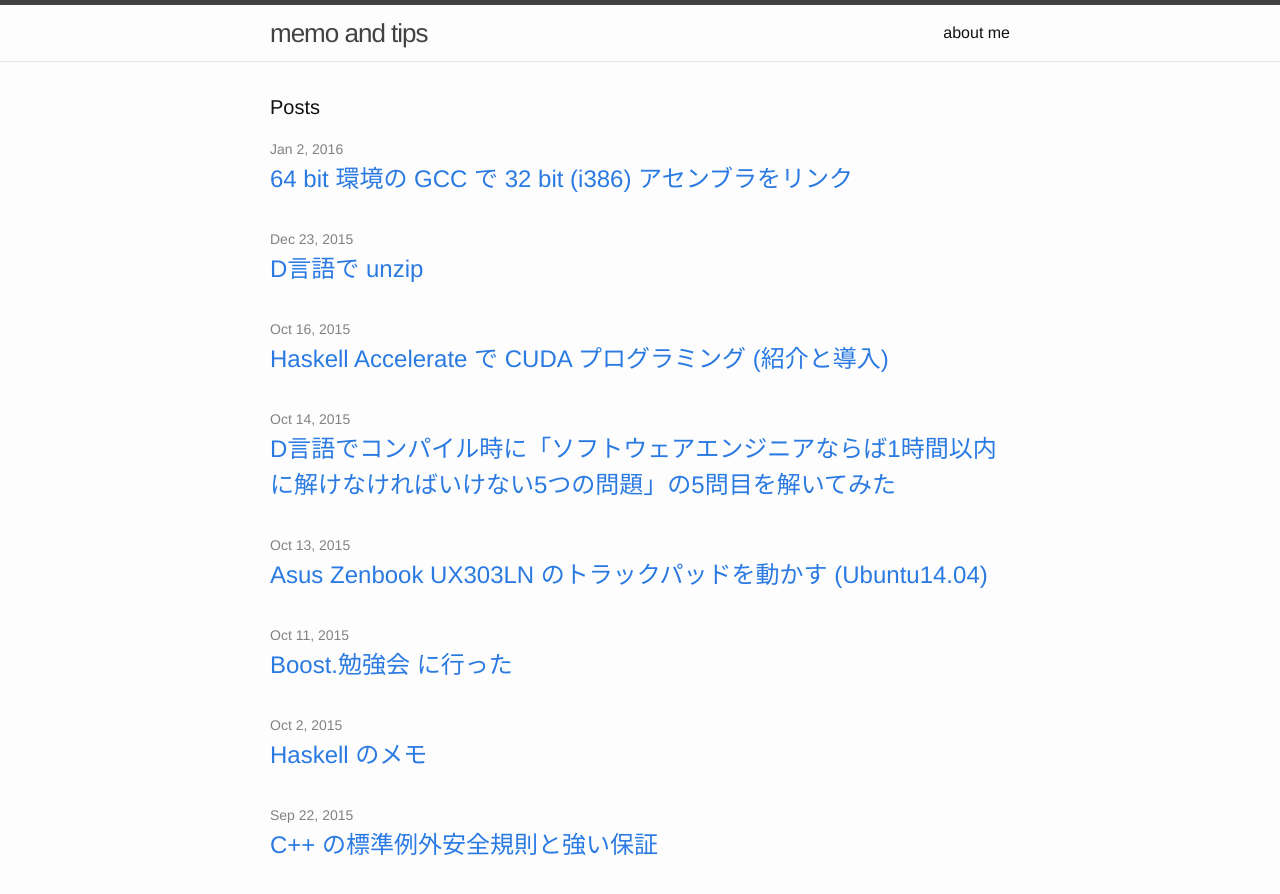
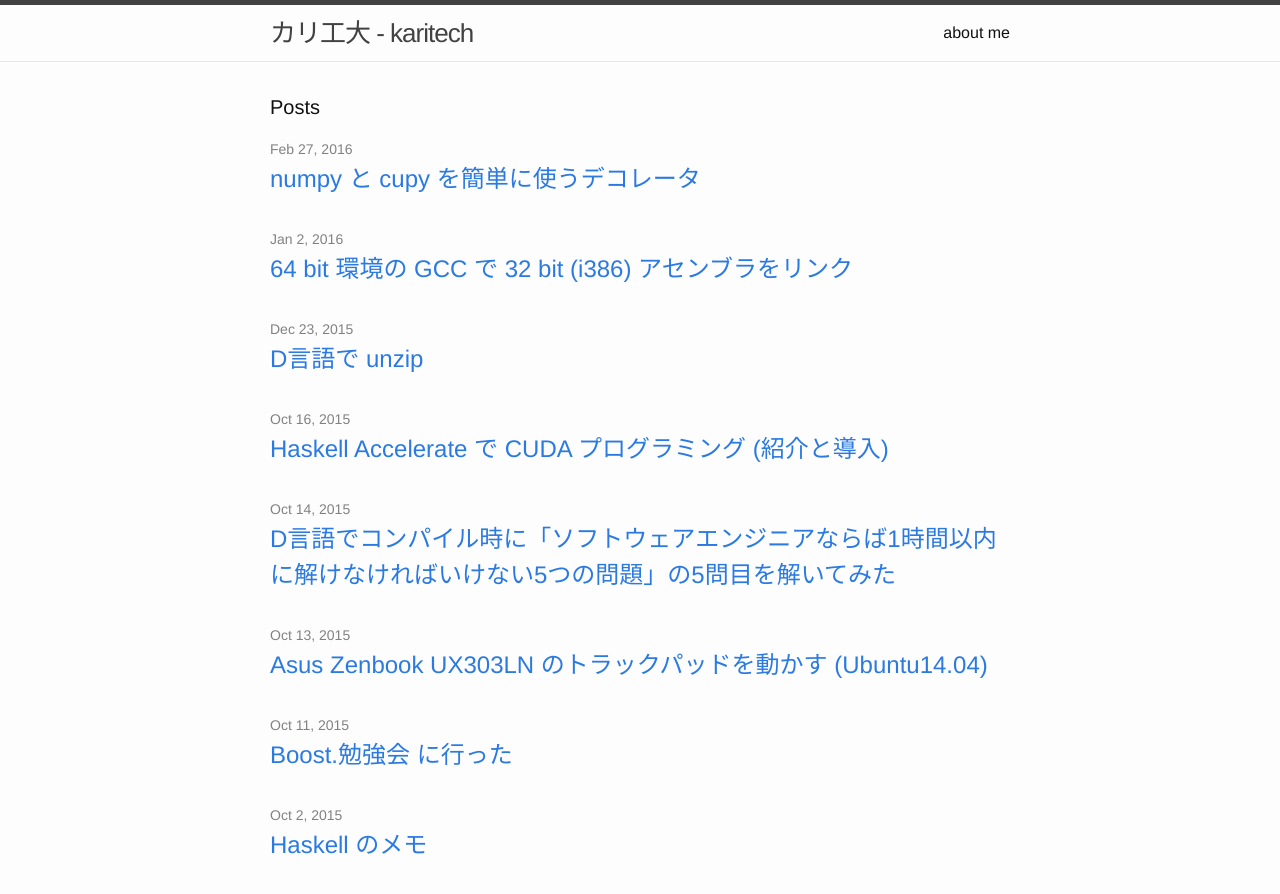
Before and after one commit to ShigekiKarita/shigekikarita.github.io, a Jekyll site: the page built from index.html, in a window 1280 px wide and 900 px high. Shown: the top 894 px of the window. Built offline with Jekyll 4.4.1, drawn with Linux system fonts in a browser that asks for light colours; some of the changed lines change nothing that is shown.

Commit message:
雑なコミット

```diff
--- a/_config.yml
+++ b/_config.yml
@@ -1,5 +1,5 @@
 # Site settings
-title: memo and tips
+title: カリ工大 - karitech
 email: shigekikarita@gmail.com
 description: > # this means to ignore newlines until "baseurl:"
   blog on machine learning and computer science.
--- /dev/null
+++ b/_posts/2016-02-27-018.md
@@ -0,0 +1,67 @@
+---
+layout: post
+title: numpy と cupy を簡単に使うデコレータ
+comments: true
+---
+
+久しぶりです。修論も終わり、出張の準備も落ち着いたので、ちょっとした tips とかまた書き溜めていこうと思います。サイト名も急な思いつきで変更しました...^^;
+
+ところで、python で高速な数値計算を実現する numpy、それと大体互換性のある [cupy](http://docs.chainer.org/en/stable/cupy-reference) というGPU用ライブラリが便利で愛用してます。しかし、ちょっとした関数を書くときに、引数が numpy の array か、 cupy なのかチェックするの `cupy.get_array_module` という関数を思い出して、タイプするのは面倒です。私はデコレータを使って、関数の"見えない"引数である `xp` が状況によって numpy だったり cupy に切り替えてます。
+
+{% highlight python %}
+def host_device(func):
+    import functools
+    import cupy
+    @functools.wraps(func)
+    def wrapper(*args, **kwargs):
+        xp = cupy.get_array_module(*args, **kwargs)
+        return func(xp, *args, **kwargs)
+    return wrapper
+
+
+@host_device
+def sigmoid(xp, x):
+    """
+    >>> import numpy, cupy
+    >>> i = numpy.random.randn(2,3,4)
+    >>> n = cupy.asarray(sigmoid(i))
+    >>> c = sigmoid(cupy.asarray(i))
+    >>> cupy.testing.assert_array_equal(n, c)
+    """
+    return 1.0 / (1.0 + xp.exp(-x))
+
+
+if __name__ == "__main__":
+    import doctest
+    doctest.testmod()
+{% endhighlight %}
+
+例示しやすいので doctest で書きましたが、要素毎の操作する関数などテストパターンを共通化してもいいかもしれません。それもデコレータで書いてみましょう
+
+{% highlight python %}
+def test_elementwise(func):
+    # 定義時の一度だけ実行される
+    import numpy, cupy
+    i = numpy.random.randn(2,3,4)
+    n = cupy.asarray(func(i))
+    c = func(cupy.asarray(i))
+    cupy.testing.assert_array_almost_equal(n, c)
+    print("<{}> is ok".format(func.__name__))
+    return func
+
+
+@test_elementwise
+def relu(x):
+    return x * (x > 0.0)
+
+
+@test_elementwise # 順番に注意
+@host_device
+def sigmoid(xp, x):
+    return 1.0 / (1.0 + xp.exp(-x))
+{% endhighlight %}
+
+ipython 等で使ってみると、assert はデコレータ内で一度だけ実行されて以降は呼ばれないことが `print` により確認できます (単体テストは一瞬で終わるべきと思っている私はこの些細なオーバーヘッドを気にしません)。
+ちなみにデコレータは後に記述されたものから順に適用されます。その理由は一番下の関数本体から定義されるからだと推測しますが、控えめに言ってデコレータ記法って言語設計ミスだと思います。
+
+最後に今回は挙げなかった `@host_device` のようなデコレータの使い道として、もし cupy で numpy 非互換な挙動をデコレータ内の`wrapper`が `return` する際に吸収するようにも記述できるでしょう。ただ、もし見つけたら [issue を報告](https://github.com/pfnet/chainer/issues/new)した方がいいのかも
--- a/_sass/_layout.scss
+++ b/_sass/_layout.scss
@@ -12,6 +12,7 @@
 
 .site-title {
     font-size: 26px;
+    // font-weight: bold;
     line-height: 56px;
     letter-spacing: -1px;
     margin-bottom: 0;
```
